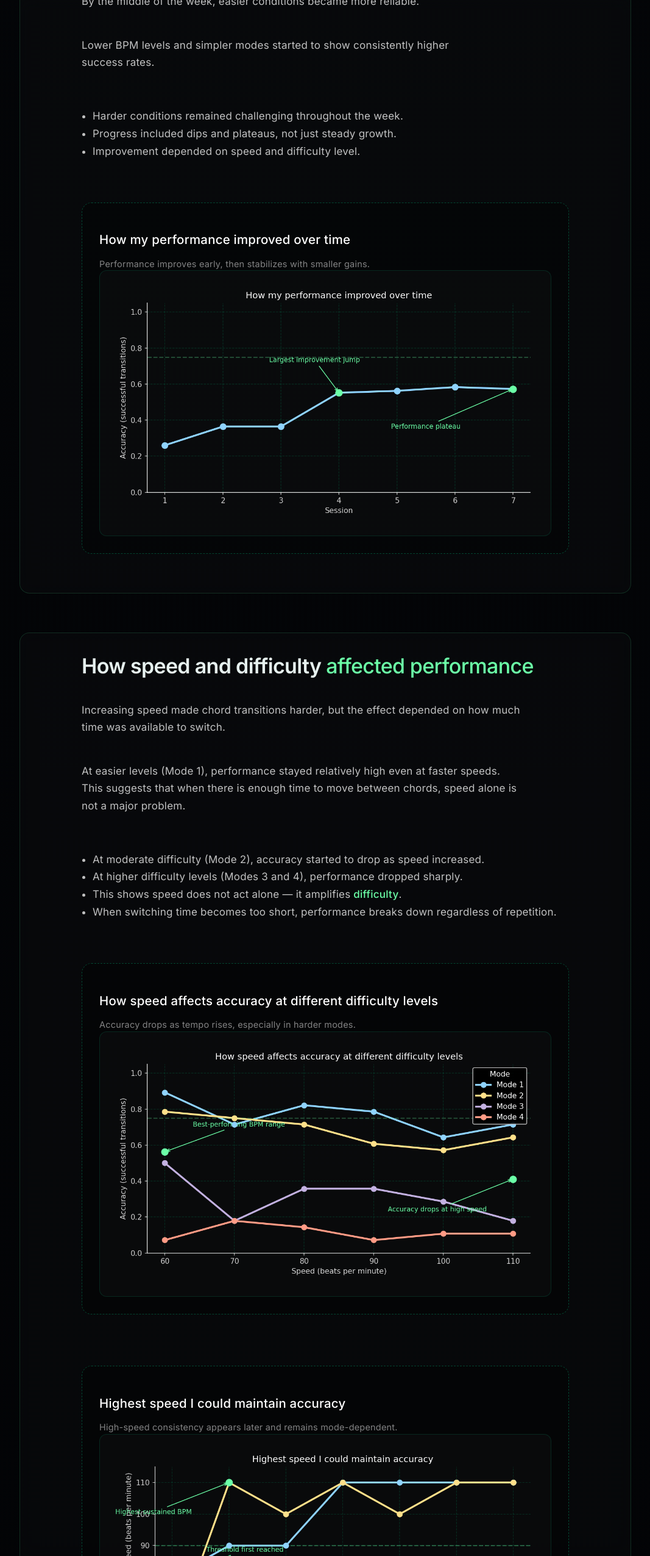
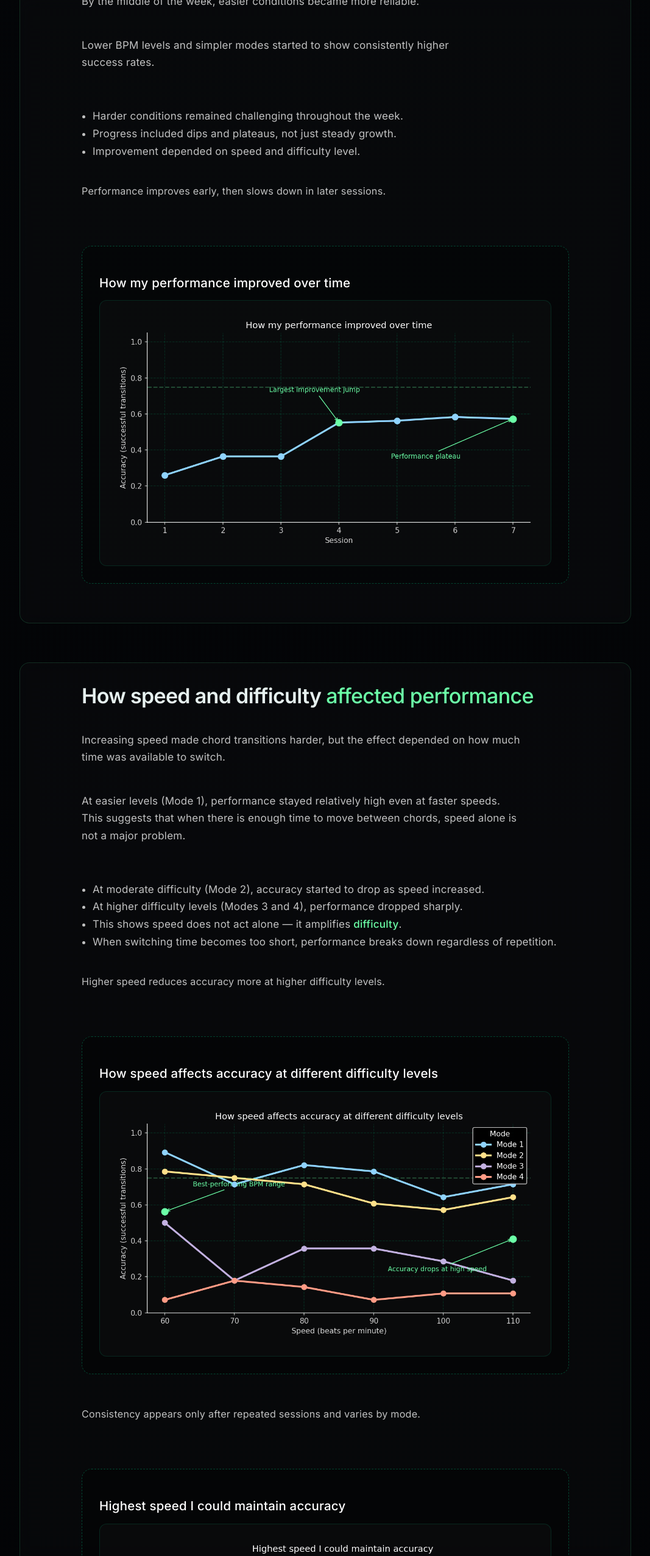
Before and after one commit to rishav-basnet/Guitar-Learning-Research-Website, a React (Vite) app: page / in a window 1280 px wide. Shown: the part 5925-8476 px from the top of the page at 61% size, without its empty margins (106-1173 px from the left). Built offline with nearby package versions, Linux system fonts and the light colour scheme.

Commit message:
Add chart insights and refine visual hierarchy

```diff
--- a/src/components/Factors.jsx
+++ b/src/components/Factors.jsx
@@ -38,13 +38,13 @@ export default function Factors() {
           regardless of repetition.
         </li>
       </ul>
+      <p className="chart-insight">
+        Higher speed reduces accuracy more at higher difficulty levels.
+      </p>
       <div className="chart-card">
         <h3 className="chart-title">
           How speed affects accuracy at different difficulty levels
         </h3>
-        <p className="chart-caption">
-          Accuracy drops as tempo rises, especially in harder modes.
-        </p>
         <div className="chart-container">
           <img
             className="chart-image"
@@ -54,11 +54,11 @@ export default function Factors() {
           />
         </div>
       </div>
+      <p className="chart-insight">
+        Consistency appears only after repeated sessions and varies by mode.
+      </p>
       <div className="chart-card">
         <h3 className="chart-title">Highest speed I could maintain accuracy</h3>
-        <p className="chart-caption">
-          High-speed consistency appears later and remains mode-dependent.
-        </p>
         <div className="chart-container">
           <img
             className="chart-image"
--- a/src/components/Outcome.jsx
+++ b/src/components/Outcome.jsx
@@ -34,11 +34,11 @@ export default function Outcome() {
         <li>Progress included dips and plateaus, not just steady growth.</li>
         <li>Improvement depended on speed and difficulty level.</li>
       </ul>
+      <p className="chart-insight">
+        Performance improves early, then slows down in later sessions.
+      </p>
       <div className="chart-card chart-card--primary">
         <h3 className="chart-title">How my performance improved over time</h3>
-        <p className="chart-caption">
-          Performance improves early, then stabilizes with smaller gains.
-        </p>
         <div className="chart-container">
           <img
             className="chart-image"
```
